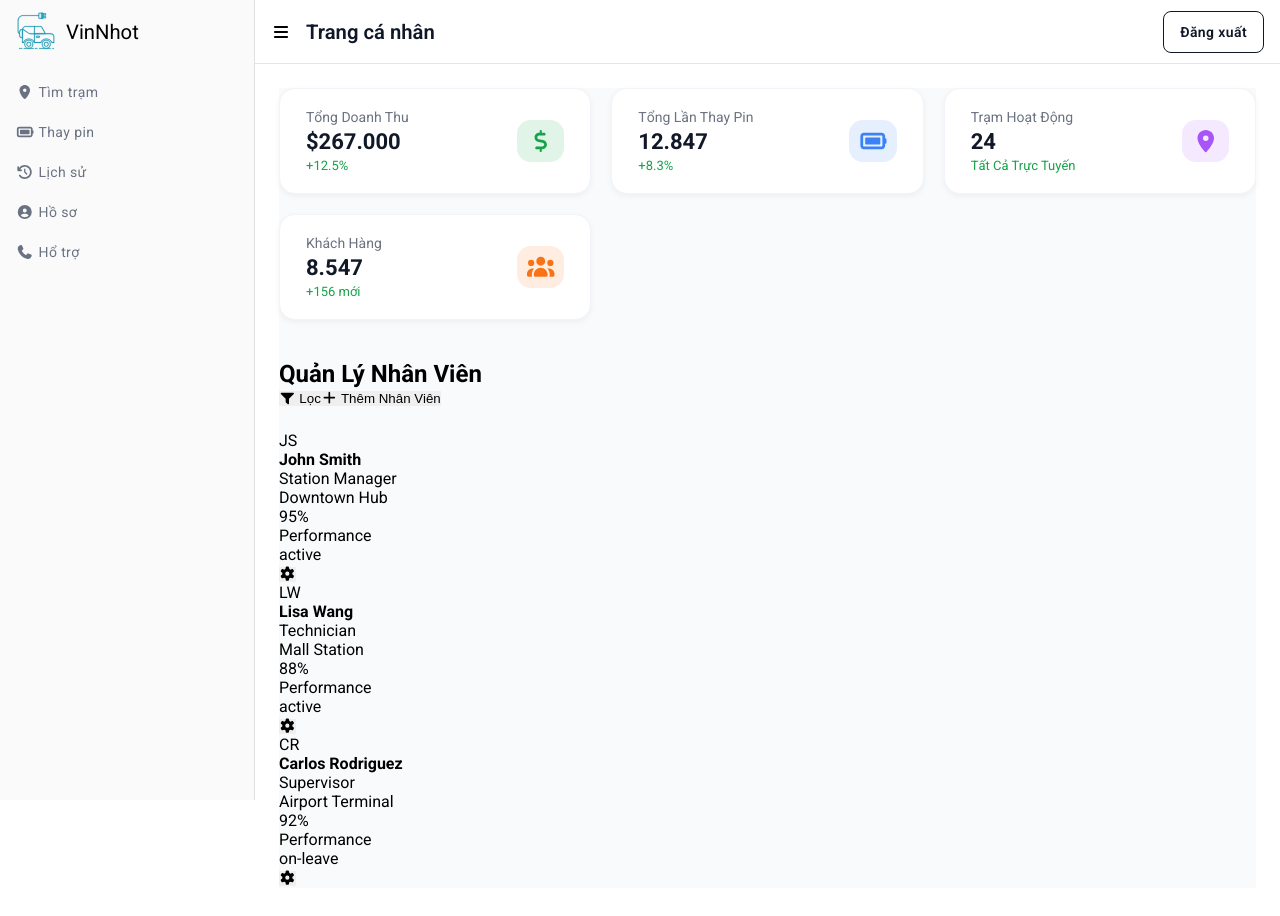
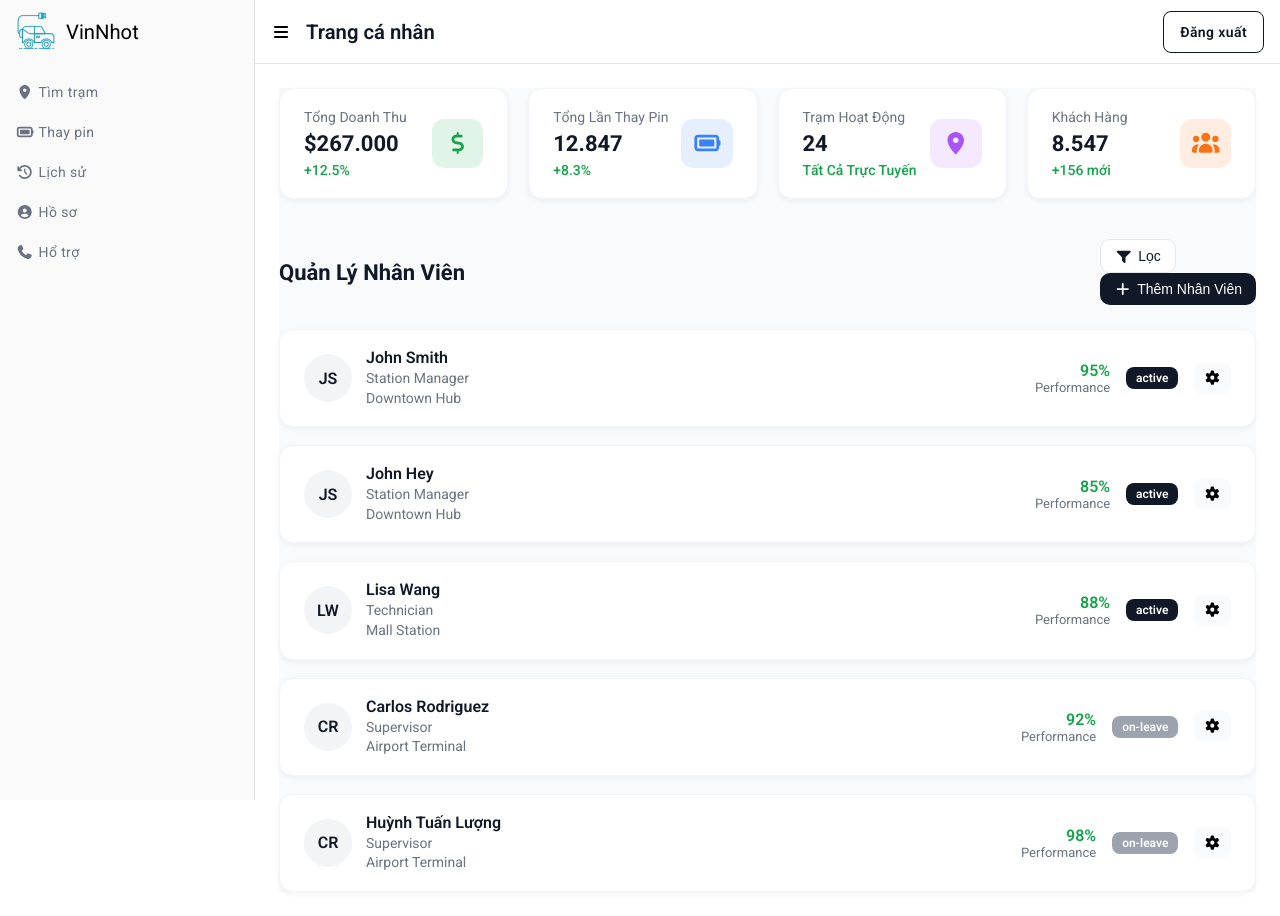
Before and after one commit to tienvybui05/ev-battery-swap-system, a React (Create React App) app in the folder frontend/: page /dashboard/staff in a window 1280 px wide. Built offline with nearby package versions, Linux system fonts and the light colour scheme; a web font is replaced by a local one.

Commit message:
Complete Staff

```diff
--- a/frontend/src/pages/Admin/Staff/Staff.js
+++ b/frontend/src/pages/Admin/Staff/Staff.js
@@ -53,6 +53,14 @@ function Staff() {
         initials: "JS",
       },
       {
+        name: "John Hey",
+        role: "Station Manager",
+        station: "Downtown Hub",
+        performance: 85,
+        status: "active",
+        initials: "JS",
+      },
+      {
         name: "Lisa Wang",
         role: "Technician",
         station: "Mall Station",
@@ -65,6 +73,14 @@ function Staff() {
         role: "Supervisor",
         station: "Airport Terminal",
         performance: 92,
+        status: "on-leave",
+        initials: "CR",
+      },
+      {
+        name: "Huỳnh Tuấn Lượng",
+        role: "Supervisor",
+        station: "Airport Terminal",
+        performance: 98,
         status: "on-leave",
         initials: "CR",
       },
--- a/frontend/src/pages/Admin/Staff/Staff.module.css
+++ b/frontend/src/pages/Admin/Staff/Staff.module.css
@@ -1,36 +1,36 @@
 /* ===============================
-   📦 STAFF PAGE (Full Polished)
+   👥 STAFF PAGE - Unified with Customers
 =============================== */
 
-/* ========== Tổng Layout ========== */
+/* ========== Tổng layout ========== */
 .wrapper {
   display: flex;
   flex-direction: column;
   gap: 24px;
-  margin-top: 0; /* loại bỏ khoảng trắng thừa trên */
+  margin-top: 0; /* đồng bộ Stations */
   background: #f8fafc;
   min-height: 100vh;
   animation: fadeIn 0.45s ease-in-out;
 }
 
-/* ========== KPI GRID ========== */
+/* ========== KPI Cards ========== */
 .kpiGrid {
   display: grid;
-  grid-template-columns: repeat(auto-fit, minmax(230px, 1fr));
+  grid-template-columns: repeat(auto-fit, minmax(220px, 1fr));
   gap: 20px;
-  margin-bottom: 16px; /* giảm khoảng cách để dính hơn với tiêu đề */
+  margin-bottom: 16px; /* giảm khoảng cách như Customers */
 }
 
 .kpiCard {
-  background: #fff;
-  border-radius: 16px;
-  padding: 20px 26px;
   display: flex;
   justify-content: space-between;
   align-items: center;
+  background: #fff;
+  border-radius: 14px;
+  padding: 20px 24px;
   border: 1px solid #f1f5f9;
   box-shadow: 0 2px 6px rgba(0, 0, 0, 0.05);
-  transition: all 0.3s ease;
+  transition: all 0.25s ease;
 }
 
 .kpiCard:hover {
@@ -48,20 +48,256 @@
   font-size: 22px;
   font-weight: 700;
   color: #111827;
-  margin: 4px 0;
+  margin: 6px 0;
 }
 
 .kpiSub {
-  font-size: 13px;
+  font-size: 14px;
   color: #16a34a;
+  font-weight: 500;
 }
 
 .kpiIcon {
   font-size: 22px;
+  padding: 12px;
+  border-radius: 12px;
+  background-color: #f3f4f6;
+}
+
+/* ========== Header ========== */
+.header {
+  display: flex;
+  justify-content: space-between;
+  align-items: center;
+  flex-wrap: wrap;
+}
+
+.title {
+  font-size: 22px;
+  font-weight: 700;
+  color: #111827;
+  margin: 0;
+}
+
+.actions {
+  display: flex;
+  align-items: center;
+  gap: 10px;
+}
+
+/* Nút “Lọc” */
+.filterBtn {
+  display: flex;
+  align-items: center;
+  gap: 6px;
+  background: #fff;
+  border: 1px solid #e5e7eb;
+  color: #111827;
+  border-radius: 10px;
+  padding: 8px 14px;
+  font-size: 14px;
+  cursor: pointer;
+  transition: all 0.25s ease;
+}
+
+.filterBtn:hover {
+  background: #f3f4f6;
+}
+
+/* Nút “Thêm nhân viên” */
+.addBtn {
+  display: flex;
+  align-items: center;
+  gap: 6px;
+  background: #111827;
+  color: #fff;
+  border: none;
+  border-radius: 10px;
+  padding: 8px 14px;
+  font-size: 14px;
+  cursor: pointer;
+  transition: all 0.25s ease;
+}
+
+.addBtn:hover {
+  background: #1f2937;
+  transform: translateY(-2px);
+}
+
+/* ========== Staff List ========== */
+.staffList {
+  display: flex;
+  flex-direction: column;
+  gap: 18px;
+  animation: fadeUp 0.45s ease-in-out forwards;
+}
+
+/* Thẻ nhân viên */
+.staffCard {
+  background: #fff;
   border-radius: 14px;
-  padding: 10px;
-  background: #f9fafb;
+  padding: 18px 24px;
+  border: 1px solid #f1f5f9;
+  box-shadow: 0 2px 6px rgba(0, 0, 0, 0.05);
+  display: flex;
+  justify-content: space-between;
+  align-items: center;
+  transition: all 0.3s ease;
+  opacity: 0;
+  transform: translateY(8px);
+  animation: fadeUp 0.45s ease forwards;
+}
+
+.staffCard:nth-child(1) {
+  animation-delay: 0.05s;
+}
+.staffCard:nth-child(2) {
+  animation-delay: 0.15s;
+}
+.staffCard:nth-child(3) {
+  animation-delay: 0.25s;
+}
+
+.staffCard:hover {
+  transform: translateY(-3px);
+  box-shadow: 0 8px 18px rgba(0, 0, 0, 0.08);
+}
+
+/* ========== Staff Info Left ========== */
+.staffLeft {
+  display: flex;
+  align-items: center;
+  gap: 14px;
+}
+
+.avatar {
+  width: 48px;
+  height: 48px;
+  border-radius: 50%;
+  background: #f3f4f6;
   display: flex;
   align-items: center;
   justify-content: center;
+  font-weight: 600;
+  color: #111827;
 }
+
+.staffInfo {
+  display: flex;
+  flex-direction: column;
+}
+
+.staffInfo h4 {
+  font-size: 16px;
+  font-weight: 600;
+  color: #111827;
+  margin: 0;
+}
+
+.staffInfo p {
+  font-size: 14px;
+  color: #6b7280;
+  margin: 2px 0 0;
+  line-height: 1.4;
+}
+
+/* ========== Staff Info Right ========== */
+.staffRight {
+  display: flex;
+  align-items: center;
+  gap: 16px;
+}
+
+.performance {
+  text-align: right;
+}
+
+.performance span {
+  font-weight: 600;
+  color: #16a34a;
+  font-size: 16px;
+}
+
+.performance p {
+  font-size: 13px;
+  color: #6b7280;
+  margin: 0;
+}
+
+/* Trạng thái nhân viên */
+.status {
+  font-size: 12px;
+  font-weight: 600;
+  padding: 4px 10px;
+  border-radius: 8px;
+  color: #fff;
+  text-transform: lowercase;
+  transition: all 0.25s ease;
+}
+
+.status.active {
+  background: #111827;
+}
+
+.status.onLeave {
+  background: #9ca3af;
+}
+
+/* Nút cài đặt */
+.iconBtn {
+  border: none;
+  background: #f9fafb;
+  padding: 8px 10px;
+  border-radius: 8px;
+  cursor: pointer;
+  transition: all 0.25s ease;
+}
+
+.iconBtn:hover {
+  background: #e5e7eb;
+  transform: scale(1.05);
+}
+
+/* ========== Animation ========== */
+@keyframes fadeIn {
+  from {
+    opacity: 0;
+    transform: translateY(10px);
+  }
+  to {
+    opacity: 1;
+    transform: translateY(0);
+  }
+}
+
+@keyframes fadeUp {
+  to {
+    opacity: 1;
+    transform: translateY(0);
+  }
+}
+
+/* ========== Responsive ========== */
+@media (max-width: 768px) {
+  .header {
+    flex-direction: column;
+    align-items: flex-start;
+    gap: 10px;
+  }
+
+  .actions {
+    width: 100%;
+    justify-content: space-between;
+  }
+
+  .staffCard {
+    flex-direction: column;
+    align-items: flex-start;
+    gap: 12px;
+  }
+
+  .staffRight {
+    width: 100%;
+    justify-content: space-between;
+  }
+}
```
